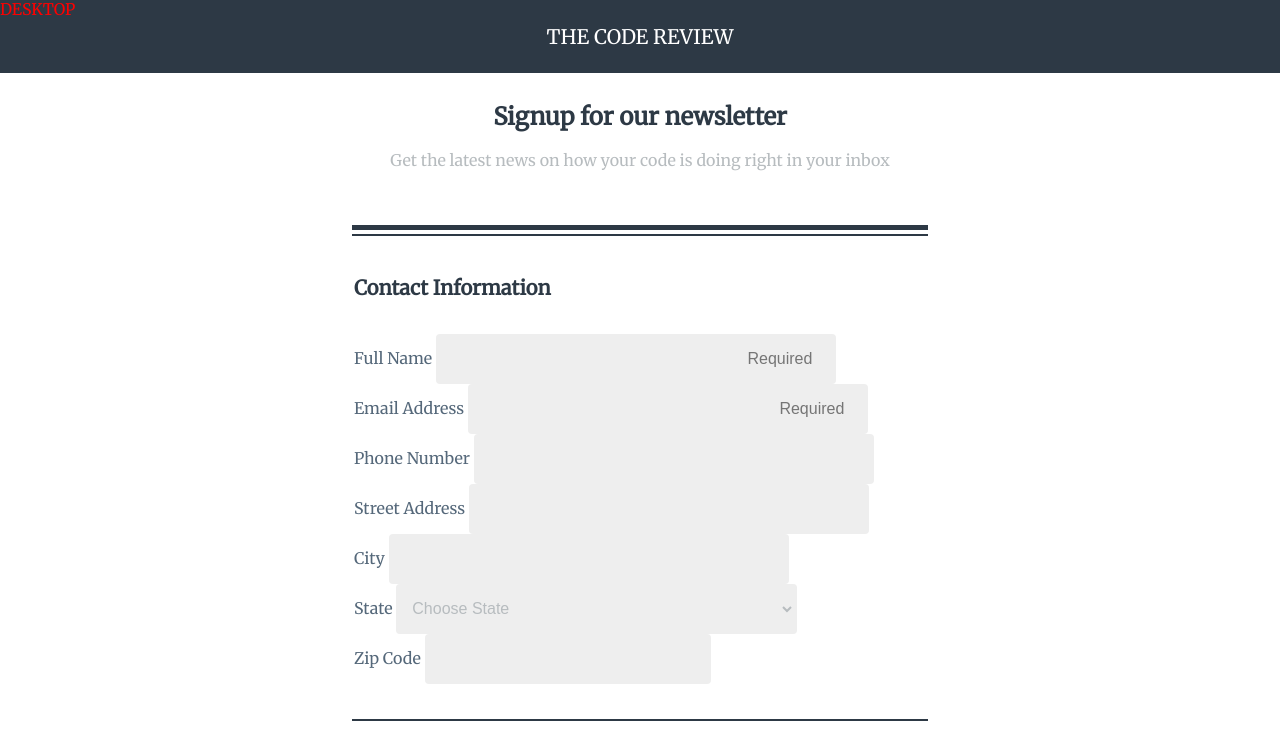
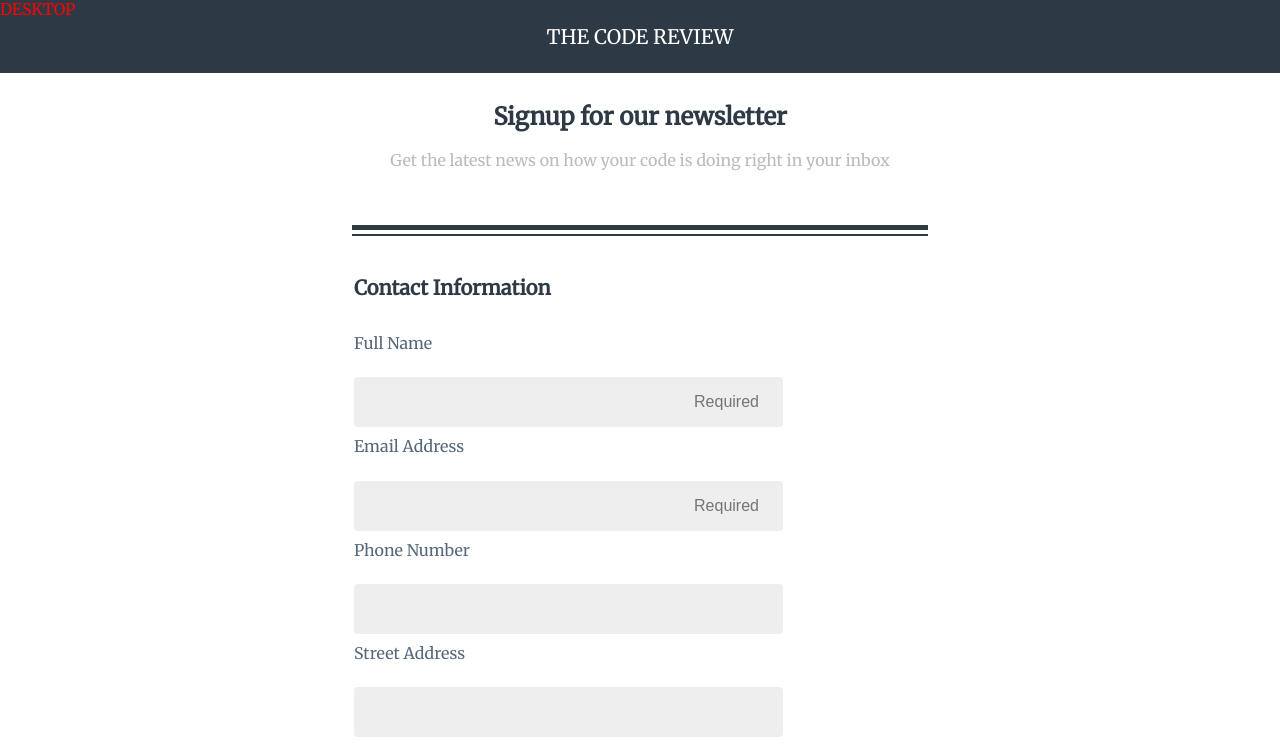
Before and after one commit to anthony0030/techdegree-project-03, a plain HTML site: page docs/index.html in a window 1280 px wide. Shown: the top 744 px of the page. Drawn offline with nearby package versions, Linux system fonts and the light colour scheme.

Commit message:
WIP: trying to layout formfields and labels
Signed-off-by: Anthony Veaudry <anthony@veaudry.pro>

```diff
--- a/source/css/styles.sass
+++ b/source/css/styles.sass
@@ -179,16 +179,26 @@ textarea#more_info
   fieldset
     display: block
 
-  textarea#more_info,
-  input[type="text"],
-  input[type="email"],
-  input[type="tel"],
-  select
-    width: 70%
+  section.contact_info
+    input[type="text"],
+    input[type="email"],
+    input[type="tel"],
+    select
+      width: 75%
+      box-sizing: border-box
+      margin-top: 10px
+      margin-bottom: 10px
 
+    input#zip
+      width: 30%
 
+    label
+      width: 25%
+      display: inline-block
+      box-sizing: border-box
 
-
+  label[for="more_info"]
+    width: 100%
 
 @import debug
 
```
Also changed, not shown: docs/css/styles.css, 1 other file.
